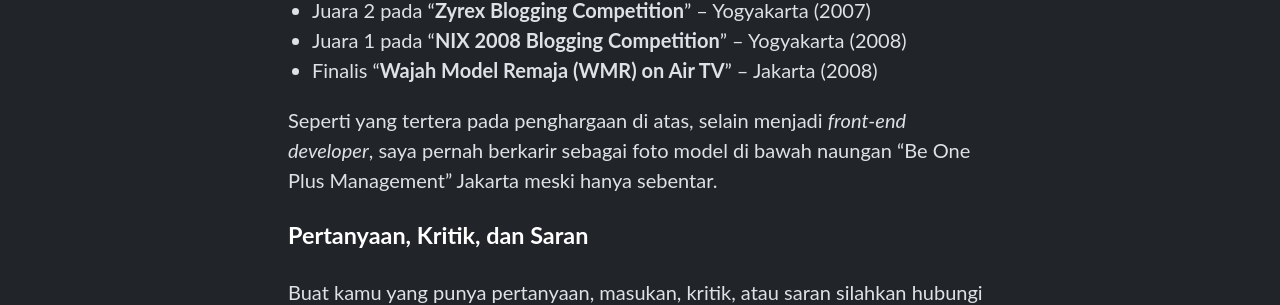
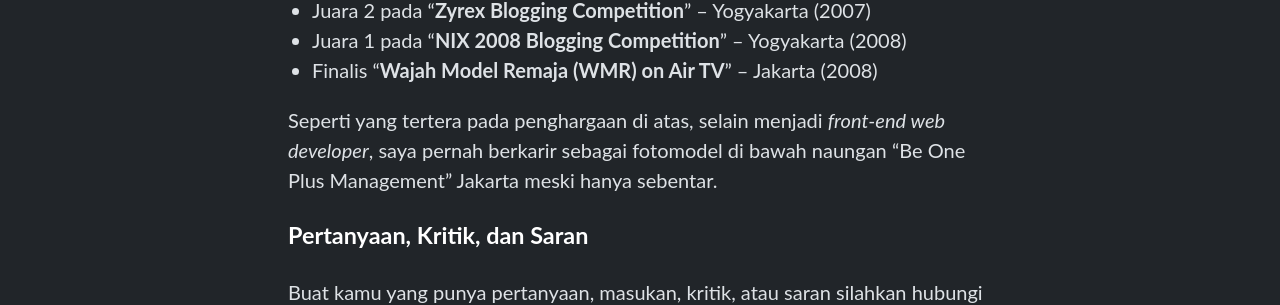
Before and after one commit to apynx/apynx.github.io, a Jekyll site: the page built from tentang-saya.md, in a window 1280 px wide. Shown: the part 1859-2164 px from the top of the page. Built offline with Jekyll 4.4.1, drawn with Linux system fonts in a browser that asks for light colours; some web fonts are replaced.

Commit message:
update tentang-saya.md

```diff
--- a/tentang-saya.md
+++ b/tentang-saya.md
@@ -37,7 +37,7 @@
 * Juara 1 pada "**NIX 2008 Blogging Competition**" – Yogyakarta (2008)
 * Finalis "**Wajah Model Remaja (WMR) on Air TV**" – Jakarta (2008)
 
-Seperti yang tertera pada penghargaan di atas, selain menjadi *front-end developer*, saya pernah berkarir sebagai foto model di bawah naungan "Be One Plus Management" Jakarta meski hanya sebentar.
+Seperti yang tertera pada penghargaan di atas, selain menjadi *front-end web developer*, saya pernah berkarir sebagai fotomodel di bawah naungan "Be One Plus Management" Jakarta meski hanya sebentar.
 
 ### Pertanyaan, Kritik, dan Saran
 
```
